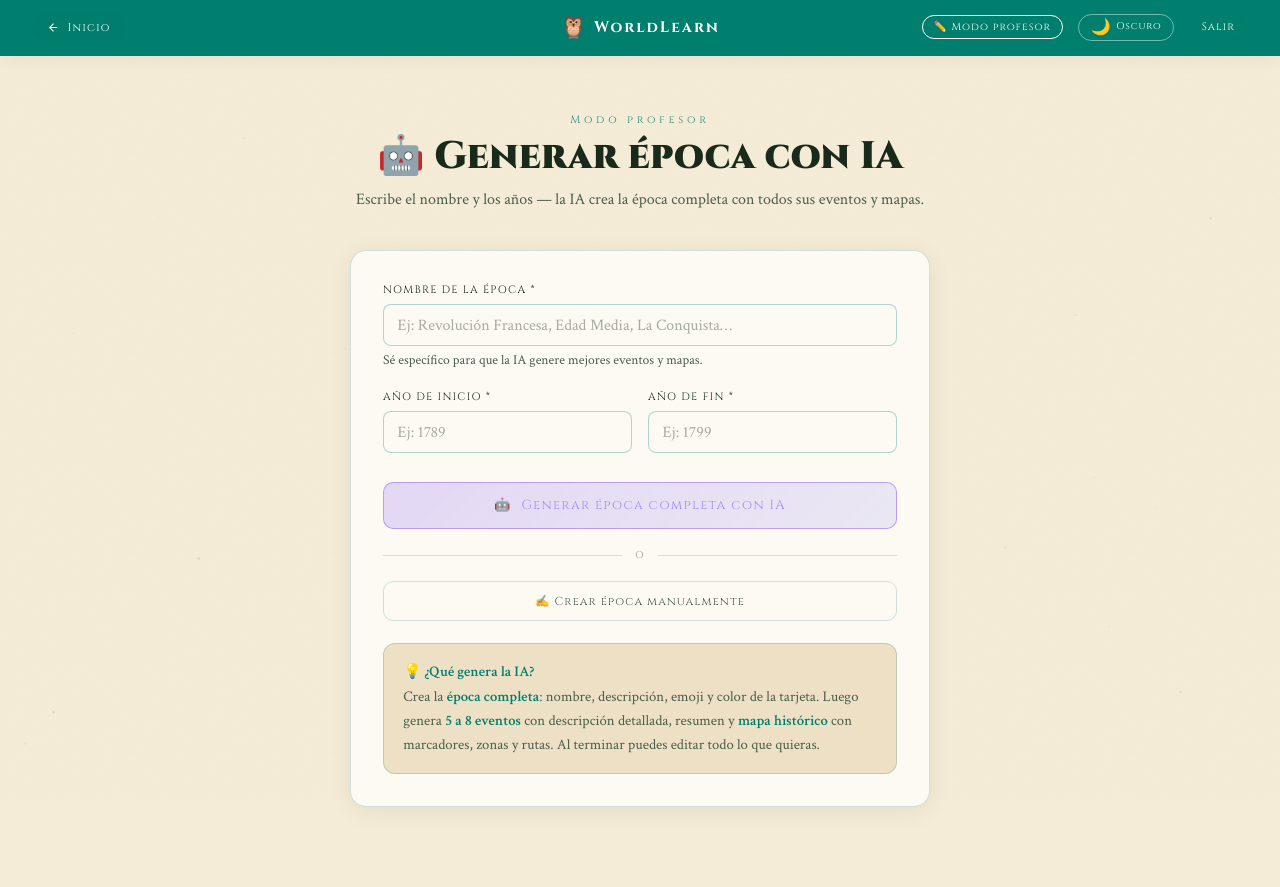
After one commit to luissss-del/Proyecto11, a Django app: template login/templates/generar_epoca_ia.html in a window 1280 px wide. The commit adds this page. Run offline with Django 5.2, Linux system fonts and the light colour scheme; the template is opened without the code that fills it, so the values that code supplies are empty.

```diff
--- /dev/null
+++ b/login/templates/generar_epoca_ia.html
@@ -0,0 +1,259 @@
+{% load static %}
+<!DOCTYPE html>
+<html lang="es">
+<head>
+  <meta charset="UTF-8"/>
+  <meta name="viewport" content="width=device-width, initial-scale=1.0"/>
+  <title>WorldLearn – Generar época con IA</title>
+  <script>
+    (function() {
+      var t = localStorage.getItem('wl_theme') || 'light';
+      document.documentElement.setAttribute('data-theme', t);
+    })();
+  </script>
+  <link rel="preconnect" href="https://fonts.googleapis.com">
+  <link href="https://fonts.googleapis.com/css2?family=Cinzel:wght@400;700;900&family=Crimson+Text:ital,wght@0,400;0,600;1,400&display=swap" rel="stylesheet">
+  <link rel="stylesheet" href="{% static 'epocas/css/epocas.css' %}">
+  <style>
+    .page-wrap {
+      position: relative; z-index: 10; min-height: 100vh;
+      padding: 7rem 1.5rem 5rem;
+      display: flex; flex-direction: column; align-items: center;
+    }
+    .page-hero { text-align: center; margin-bottom: 2.5rem; animation: fadeDown .7s ease both; }
+    .page-hero__label { font-family:'Cinzel',serif; font-size:.68rem; letter-spacing:.35em; color:var(--accent); opacity:.85; margin-bottom:.5rem; }
+    .page-hero__title { font-family:'Cinzel',serif; font-weight:900; font-size:clamp(1.6rem,4vw,2.4rem); color:var(--text-lt); line-height:1.15; }
+    .page-hero__sub { margin-top:.6rem; font-size:1rem; color:var(--text-dim); }
+
+    .form-card {
+      background: var(--card-bg); border: 1px solid var(--card-border);
+      border-radius: 16px; padding: 2rem; width: 100%; max-width: 580px;
+      box-shadow: 0 4px 24px rgba(0,0,0,.07); animation: fadeUp .7s .1s ease both;
+    }
+    .form-group { margin-bottom: 1.3rem; }
+    .form-label { display:block; font-family:'Cinzel',serif; font-size:.67rem; letter-spacing:.12em; text-transform:uppercase; color:var(--text-lt); margin-bottom:.45rem; }
+    .form-help  { font-size:.85rem; color:var(--text-dim); margin-top:.3rem; }
+
+    .edit-input {
+      width:100%; box-sizing:border-box;
+      background:#FDFAF4; border:1px solid rgba(0,126,110,.3);
+      border-radius:8px; padding:.6rem .85rem;
+      color:#1a2a1a; font-family:'Crimson Text',serif; font-size:1rem;
+      transition:border-color .2s; outline:none;
+    }
+    .edit-input::placeholder { color:rgba(26,42,26,.38); }
+    .edit-input:focus { border-color:var(--accent); }
+    [data-theme="dark"] .edit-input {
+      background:rgba(255,255,255,.07); border-color:rgba(78,205,196,.28); color:#e8f0ee;
+    }
+    [data-theme="dark"] .edit-input::placeholder { color:rgba(232,240,238,.3); }
+
+    .form-row { display:grid; grid-template-columns:1fr 1fr; gap:1rem; }
+
+    /* Botón IA */
+    .btn-ia {
+      width:100%; padding:.85rem 1.5rem; margin-top:.5rem;
+      background: linear-gradient(135deg, rgba(139,92,246,.22), rgba(99,102,241,.12));
+      border: 1px solid rgba(139,92,246,.5); border-radius:10px;
+      color:#a78bfa; font-family:'Cinzel',serif; font-size:.82rem; letter-spacing:.1em;
+      cursor:pointer; transition:background .2s, border-color .2s, transform .1s;
+      display:flex; align-items:center; justify-content:center; gap:.6rem;
+    }
+    .btn-ia:hover { background:rgba(139,92,246,.32); border-color:#a78bfa; transform:translateY(-1px); }
+    .btn-ia:disabled { opacity:.5; cursor:not-allowed; transform:none; }
+
+    .btn-manual {
+      width:100%; padding:.7rem 1.5rem;
+      background:transparent; border:1px solid var(--card-border);
+      border-radius:10px; color:var(--text-dim);
+      font-family:'Cinzel',serif; font-size:.72rem; letter-spacing:.09em;
+      cursor:pointer; text-decoration:none; display:block; text-align:center;
+      transition:background .2s, color .2s; margin-top:.8rem;
+    }
+    .btn-manual:hover { background:var(--bg-mid); color:var(--text-lt); }
+
+    .divider { display:flex; align-items:center; gap:.8rem; margin:1.2rem 0; }
+    .divider__line { flex:1; height:1px; background:var(--card-border); }
+    .divider__text { font-family:'Cinzel',serif; font-size:.62rem; letter-spacing:.12em; color:var(--text-dim); opacity:.6; }
+
+    /* Loading */
+    .loading-wrap { display:none; flex-direction:column; align-items:center; gap:1rem; padding:2rem 0; text-align:center; }
+    .loading-wrap.visible { display:flex; }
+    .loading-ring { width:52px; height:52px; border:3px solid rgba(139,92,246,.15); border-top-color:rgba(139,92,246,.8); border-radius:50%; animation:spin .8s linear infinite; }
+    .loading-steps { list-style:none; padding:0; margin:0; }
+    .loading-steps li { font-family:'Crimson Text',serif; font-size:.95rem; color:var(--text-dim); padding:.2rem 0; opacity:.4; transition:opacity .4s, color .4s; }
+    .loading-steps li.active { opacity:1; color:var(--accent); }
+    .loading-steps li.done { opacity:.6; color:var(--text-dim); }
+    .loading-steps li.done::before { content:"✓ "; color:var(--accent); }
+
+    .msg-error { background:#fdecea; border:1px solid #e05252; border-radius:8px; padding:.7rem 1rem; color:#b71c1c; font-family:'Crimson Text',serif; font-size:.95rem; margin-bottom:1.2rem; }
+    [data-theme="dark"] .msg-error { background:rgba(192,57,43,.14); border-color:rgba(192,57,43,.4); color:#e07070; }
+
+    .info-box { background:var(--bg-mid); border:1px solid var(--card-border); border-radius:12px; padding:1rem 1.2rem; margin-top:1.4rem; font-family:'Crimson Text',serif; font-size:.92rem; color:var(--text-dim); line-height:1.65; }
+    .info-box strong { color:var(--accent); font-weight:600; }
+
+    @keyframes fadeDown { from{opacity:0;transform:translateY(-14px)} to{opacity:1;transform:translateY(0)} }
+    @keyframes fadeUp   { from{opacity:0;transform:translateY(16px)}  to{opacity:1;transform:translateY(0)} }
+    @keyframes spin     { to{transform:rotate(360deg)} }
+  </style>
+</head>
+<body>
+<canvas id="particles"></canvas>
+<div class="noise"></div>
+
+<header class="site-header">
+  <a href="{% url 'home' %}" class="btn-back">
+    <svg viewBox="0 0 24 24" fill="none" stroke="currentColor" stroke-width="2"><path d="M19 12H5M12 5l-7 7 7 7"/></svg>
+    Inicio
+  </a>
+  <div class="header-center">
+    <span class="logo-owl">🦉</span>
+    <span class="site-name">WorldLearn</span>
+  </div>
+  <div class="header-right">
+    <span class="admin-badge">✏️ Modo profesor</span>
+    <button class="btn-dark-mode" id="btnDarkMode" onclick="toggleDarkMode()">
+      <span id="dmIcon">🌙</span>
+      <span class="dm-label" id="dmLabel">Oscuro</span>
+    </button>
+    <a href="{% url 'logout' %}" class="btn-logout">Salir</a>
+  </div>
+</header>
+
+<div class="page-wrap">
+  <div class="page-hero">
+    <p class="page-hero__label">Modo profesor</p>
+    <h1 class="page-hero__title">🤖 Generar época con IA</h1>
+    <p class="page-hero__sub">Escribe el nombre y los años — la IA crea la época completa con todos sus eventos y mapas.</p>
+  </div>
+
+  <div class="form-card">
+
+    {% if messages %}
+      {% for msg in messages %}
+        <div class="msg-error">{{ msg }}</div>
+      {% endfor %}
+    {% endif %}
+
+    <div id="formWrap">
+      <form method="POST" id="iaForm">
+        {% csrf_token %}
+
+        <div class="form-group">
+          <label class="form-label">Nombre de la época *</label>
+          <input type="text" name="nombre" class="edit-input" required
+            placeholder="Ej: Revolución Francesa, Edad Media, La Conquista…"
+            autocomplete="off">
+          <p class="form-help">Sé específico para que la IA genere mejores eventos y mapas.</p>
+        </div>
+
+        <div class="form-row">
+          <div class="form-group">
+            <label class="form-label">Año de inicio *</label>
+            <input type="number" name="anio_inicio" class="edit-input" required placeholder="Ej: 1789">
+          </div>
+          <div class="form-group">
+            <label class="form-label">Año de fin *</label>
+            <input type="number" name="anio_fin" class="edit-input" required placeholder="Ej: 1799">
+          </div>
+        </div>
+
+        <button type="submit" class="btn-ia" id="btnGenerar">
+          <span>🤖</span> Generar época completa con IA
+        </button>
+      </form>
+
+      <div class="divider">
+        <div class="divider__line"></div>
+        <span class="divider__text">O</span>
+        <div class="divider__line"></div>
+      </div>
+
+      <a href="{% url 'crear_epoca' %}" class="btn-manual">
+        ✍️ Crear época manualmente
+      </a>
+    </div>
+
+    <!-- Loading -->
+    <div class="loading-wrap" id="loadingWrap">
+      <div class="loading-ring"></div>
+      <ul class="loading-steps" id="loadingSteps">
+        <li id="step1">Consultando base de conocimiento histórico…</li>
+        <li id="step2">Definiendo nombre, descripción e ícono…</li>
+        <li id="step3">Generando eventos principales de la época…</li>
+        <li id="step4">Calculando coordenadas de cada mapa…</li>
+        <li id="step5">Creando puntos, zonas y líneas históricas…</li>
+        <li id="step6">Guardando todo en la base de datos…</li>
+      </ul>
+    </div>
+
+    <div class="info-box">
+      <strong>💡 ¿Qué genera la IA?</strong><br>
+      Crea la <strong>época completa</strong>: nombre, descripción, emoji y color de la tarjeta.
+      Luego genera <strong>5 a 8 eventos</strong> con descripción detallada, resumen y
+      <strong>mapa histórico</strong> con marcadores, zonas y rutas.
+      Al terminar puedes editar todo lo que quieras.
+    </div>
+  </div>
+</div>
+
+<script>
+// Partículas
+const canvas = document.getElementById('particles');
+const ctx = canvas.getContext('2d');
+let W, H;
+function resize() { W = canvas.width = window.innerWidth; H = canvas.height = window.innerHeight; }
+resize(); window.addEventListener('resize', resize);
+const pts = Array.from({length:60}, () => ({
+  x:Math.random()*1920, y:Math.random()*1080,
+  vy:-(Math.random()*.3+.1), vx:(Math.random()-.5)*.15,
+  r:Math.random()*1.2+.3, a:Math.random()*.3+.08,
+  reset(){ this.x=Math.random()*W; this.y=H+10; }
+}));
+(function anim(){
+  ctx.clearRect(0,0,W,H);
+  pts.forEach(p => { p.x+=p.vx; p.y+=p.vy; if(p.y<-10) p.reset();
+    ctx.beginPath(); ctx.arc(p.x,p.y,p.r,0,Math.PI*2);
+    ctx.fillStyle=`rgba(139,92,246,${p.a})`; ctx.fill(); });
+  requestAnimationFrame(anim);
+})();
+
+// Loading steps
+const pasos = ['step1','step2','step3','step4','step5','step6'];
+let pasoActual = 0;
+function avanzarPaso() {
+  if (pasoActual > 0) document.getElementById(pasos[pasoActual-1]).className = 'done';
+  if (pasoActual < pasos.length) {
+    document.getElementById(pasos[pasoActual]).className = 'active';
+    pasoActual++;
+  }
+}
+
+document.getElementById('iaForm').addEventListener('submit', function() {
+  document.getElementById('formWrap').style.display = 'none';
+  document.getElementById('loadingWrap').classList.add('visible');
+  document.getElementById('btnGenerar').disabled = true;
+  pasoActual = 0;
+  avanzarPaso();
+  setInterval(avanzarPaso, 3500);
+});
+
+// Modo oscuro
+function toggleDarkMode() {
+  const html = document.documentElement;
+  const newTheme = html.getAttribute('data-theme') === 'dark' ? 'light' : 'dark';
+  html.setAttribute('data-theme', newTheme);
+  localStorage.setItem('wl_theme', newTheme);
+  actualizarBotonTema(newTheme);
+}
+function actualizarBotonTema(theme) {
+  const icon = document.getElementById('dmIcon');
+  const label = document.getElementById('dmLabel');
+  if (!icon || !label) return;
+  if (theme === 'dark') { icon.textContent = '☀️'; label.textContent = 'Claro'; }
+  else { icon.textContent = '🌙'; label.textContent = 'Oscuro'; }
+}
+actualizarBotonTema(localStorage.getItem('wl_theme') || 'light');
+</script>
+</body>
+</html>
--- a/wordlearn/urls.py
+++ b/wordlearn/urls.py
@@ -35,6 +35,9 @@ urlpatterns = [
     # ── Detalle de época ──────────────────────────────
     path('epoca/<str:slug>/',
          epocas_views.detalle_epoca,  name='detalle_epoca'),
+
+     path('epoca/generar-ia/',
+     epocas_views.generar_epoca_ia, name='generar_epoca_ia'),
 
     # ── Eventos ───────────────────────────────────────
     path('epoca/<str:slug>/evento/nuevo/',
```
Also changed, not shown: epocas/ia_service.py (+98 -0 lines), epocas/views.py (+97 -0 lines), login/templates/crear_epoca.html (+20 -0 lines).
